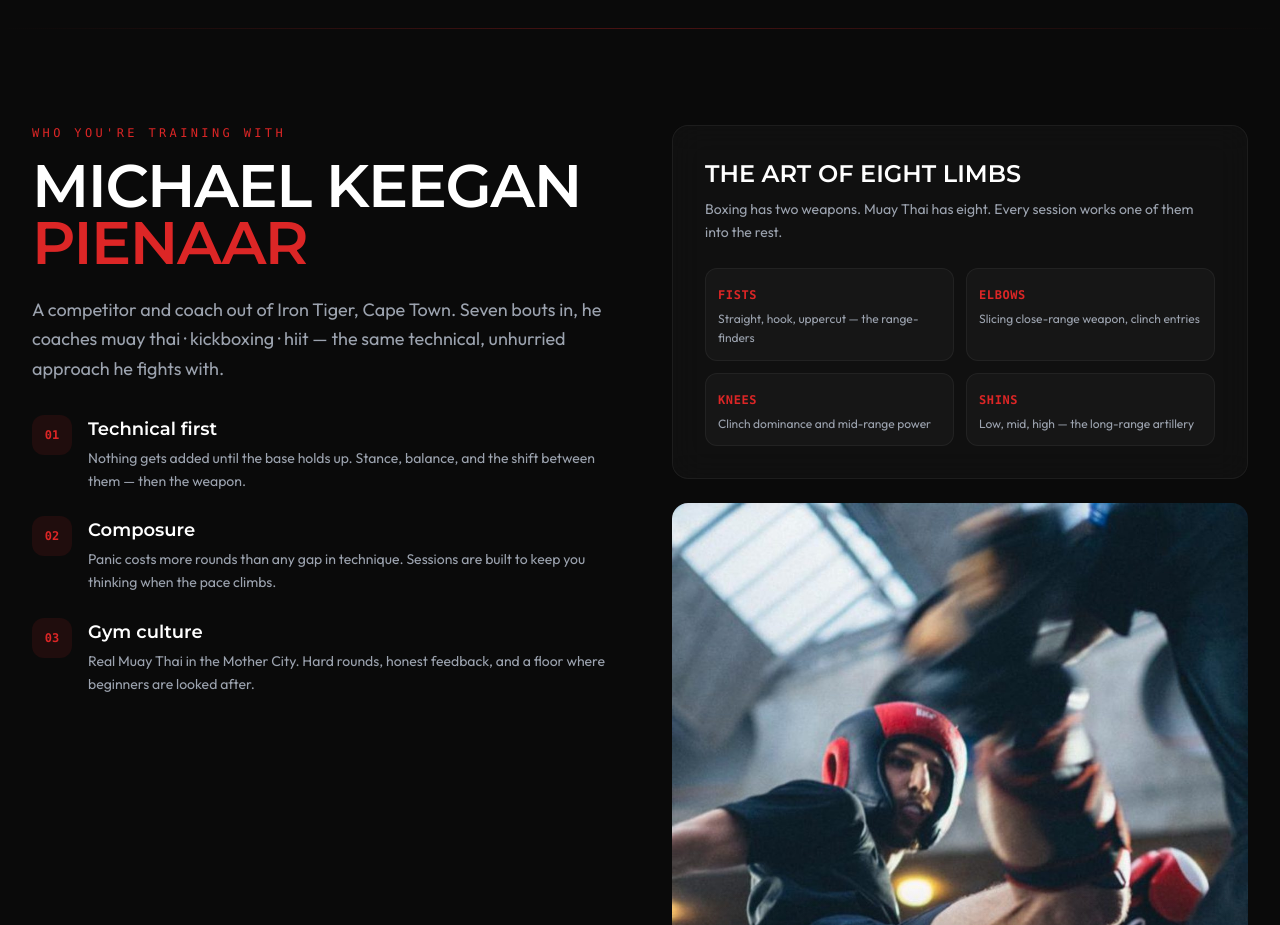
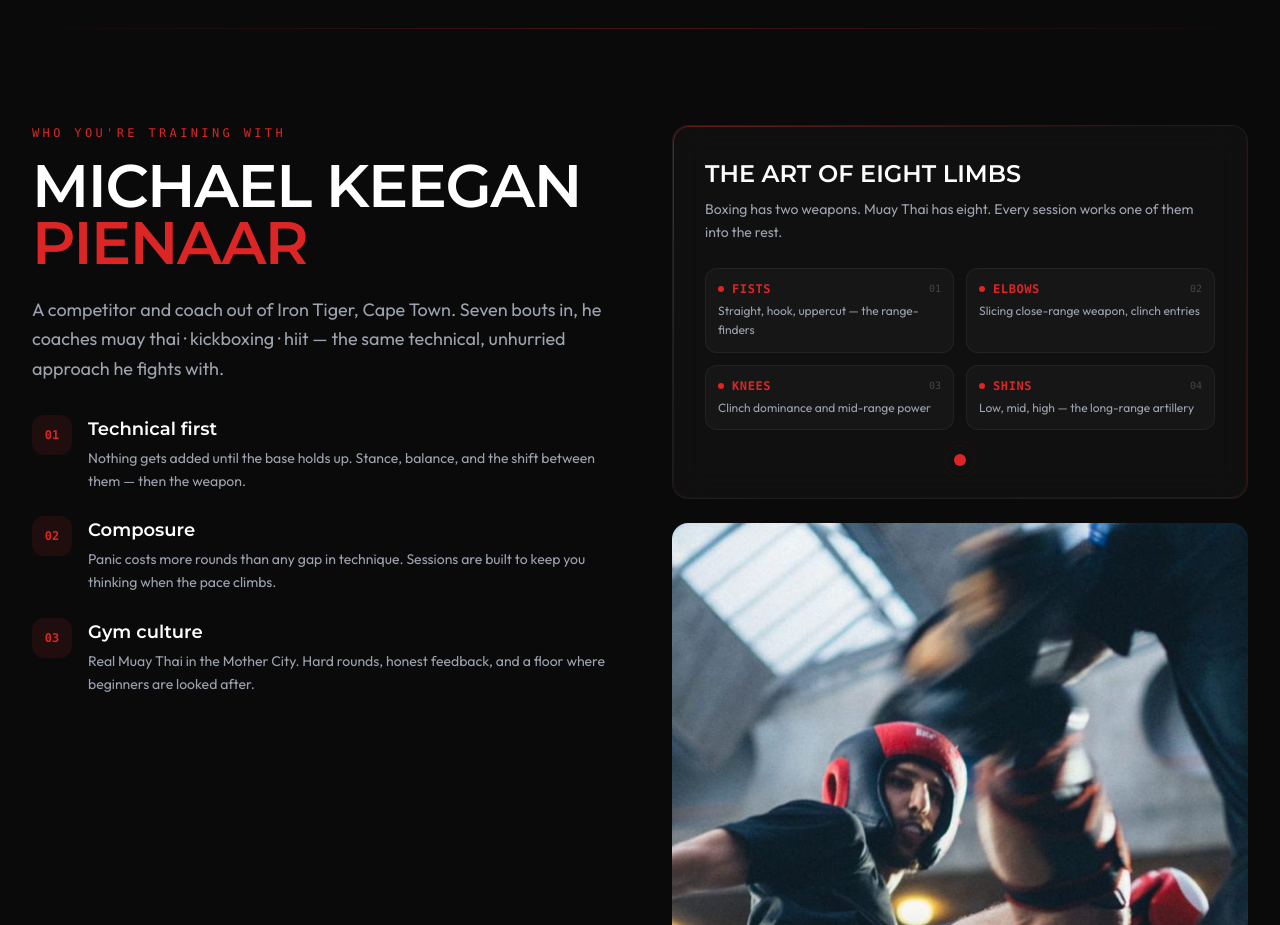
Before and after one commit to JacobSeatlholo/mkp-training, a Next.js app: page / in a window 1280 px wide. Shown: the part 900-1825 px from the top of the page. Built offline with nearby package versions, Linux system fonts and the light colour scheme.

Commit message:
90277a8d-f1bc-4d6d-9560-9aee46441a81

```diff
--- a/src/components/mkp/About.tsx
+++ b/src/components/mkp/About.tsx
@@ -25,6 +25,13 @@ const values = [
   },
 ];
 
+const limbs = [
+  { name: "Fists", desc: "Straight, hook, uppercut — the range-finders", index: "01" },
+  { name: "Elbows", desc: "Slicing close-range weapon, clinch entries", index: "02" },
+  { name: "Knees", desc: "Clinch dominance and mid-range power", index: "03" },
+  { name: "Shins", desc: "Low, mid, high — the long-range artillery", index: "04" },
+];
+
 const containerVariants = {
   hidden: {},
   visible: { transition: { staggerChildren: 0.12 } },
@@ -33,6 +40,21 @@ const containerVariants = {
 const itemVariants = {
   hidden: { opacity: 0, y: 30 },
   visible: { opacity: 1, y: 0, transition: { duration: 0.6, ease: "easeOut" } },
+};
+
+const limbContainerVariants = {
+  hidden: {},
+  visible: { transition: { staggerChildren: 0.18 } },
+};
+
+const limbCardVariants = {
+  hidden: { opacity: 0, scale: 0.85, y: 20 },
+  visible: {
+    opacity: 1,
+    scale: 1,
+    y: 0,
+    transition: { duration: 0.5, ease: [0.22, 1, 0.36, 1] },
+  },
 };
 
 export default function About() {
@@ -96,34 +118,103 @@ export default function About() {
             viewport={{ once: true, margin: "-100px" }}
             transition={{ duration: 0.7, delay: 0.15 }}
           >
-            <div className="glass-card rounded-xl p-6 sm:p-8 mb-6">
-              <h3 className="font-[family-name:var(--font-montserrat)] font-800 text-white text-xl sm:text-2xl uppercase mb-2">
+            <motion.div
+              initial={{ opacity: 0, y: 20 }}
+              whileInView={{ opacity: 1, y: 0 }}
+              viewport={{ once: true, margin: "-80px" }}
+              transition={{ duration: 0.6 }}
+              className="glass-card rounded-xl p-6 sm:p-8 mb-6 gradient-border"
+            >
+              <motion.h3
+                initial={{ opacity: 0, x: -20 }}
+                whileInView={{ opacity: 1, x: 0 }}
+                viewport={{ once: true }}
+                transition={{ duration: 0.5 }}
+                className="font-[family-name:var(--font-montserrat)] font-800 text-white text-xl sm:text-2xl uppercase mb-2"
+              >
                 The art of eight limbs
-              </h3>
-              <p className="text-sm text-muted-foreground leading-relaxed mb-6">
+              </motion.h3>
+              <motion.p
+                initial={{ opacity: 0 }}
+                whileInView={{ opacity: 1 }}
+                viewport={{ once: true }}
+                transition={{ duration: 0.5, delay: 0.1 }}
+                className="text-sm text-muted-foreground leading-relaxed mb-6"
+              >
                 Boxing has two weapons. Muay Thai has eight. Every session works one of them into the rest.
-              </p>
-              <div className="grid grid-cols-2 gap-3">
-                {[
-                  { name: "Fists", desc: "Straight, hook, uppercut — the range-finders" },
-                  { name: "Elbows", desc: "Slicing close-range weapon, clinch entries" },
-                  { name: "Knees", desc: "Clinch dominance and mid-range power" },
-                  { name: "Shins", desc: "Low, mid, high — the long-range artillery" },
-                ].map((limb) => (
-                  <div
+              </motion.p>
+
+              {/* Animated limb cards */}
+              <motion.div
+                variants={limbContainerVariants}
+                initial="hidden"
+                whileInView="visible"
+                viewport={{ once: true, margin: "-40px" }}
+                className="grid grid-cols-2 gap-3"
+              >
+                {limbs.map((limb) => (
+                  <motion.div
                     key={limb.name}
-                    className="bg-white/[0.03] rounded-lg p-3 border border-white/5"
+                    variants={limbCardVariants}
+                    whileHover={{
+                      scale: 1.04,
+                      borderColor: "rgba(220, 38, 38, 0.4)",
+                      boxShadow: "0 0 20px rgba(220, 38, 38, 0.15)",
+                    }}
+                    className="bg-white/[0.03] rounded-lg p-3 border border-white/5 cursor-default transition-colors"
                   >
-                    <span className="text-primary text-xs font-mono font-bold uppercase tracking-wider">
-                      {limb.name}
-                    </span>
-                    <p className="text-[11px] sm:text-xs text-muted-foreground mt-1 leading-relaxed">
+                    <div className="flex items-center gap-2 mb-1">
+                      <motion.span
+                        initial={{ scale: 0 }}
+                        whileInView={{ scale: 1 }}
+                        viewport={{ once: true }}
+                        transition={{ type: "spring", stiffness: 300, damping: 15, delay: 0.2 }}
+                        className="w-1.5 h-1.5 bg-primary rounded-full"
+                      />
+                      <span className="text-primary text-xs font-mono font-bold uppercase tracking-wider">
+                        {limb.name}
+                      </span>
+                      <span className="text-white/20 text-[10px] font-mono ml-auto">
+                        {limb.index}
+                      </span>
+                    </div>
+                    <p className="text-[11px] sm:text-xs text-muted-foreground leading-relaxed">
                       {limb.desc}
                     </p>
-                  </div>
+                  </motion.div>
                 ))}
+              </motion.div>
+
+              {/* Animated pulse ring */}
+              <div className="relative mt-6 flex items-center justify-center">
+                <motion.div
+                  animate={{
+                    scale: [1, 1.5, 1],
+                    opacity: [0.3, 0, 0.3],
+                  }}
+                  transition={{
+                    duration: 2.5,
+                    repeat: Infinity,
+                    ease: "easeInOut",
+                  }}
+                  className="absolute w-8 h-8 rounded-full border border-primary/30"
+                />
+                <motion.div
+                  animate={{
+                    scale: [1, 1.3, 1],
+                    opacity: [0.5, 0.1, 0.5],
+                  }}
+                  transition={{
+                    duration: 2.5,
+                    repeat: Infinity,
+                    ease: "easeInOut",
+                    delay: 0.3,
+                  }}
+                  className="absolute w-6 h-6 rounded-full border border-primary/40"
+                />
+                <div className="w-3 h-3 bg-primary rounded-full" />
               </div>
-            </div>
+            </motion.div>
 
             {/* Corner image */}
             <div className="relative aspect-[3/4] rounded-xl overflow-hidden">
```
Also changed, not shown: upload/mkp-eight-limbs.png (added), 1 other file (tests, documents, lock files or other folders).
